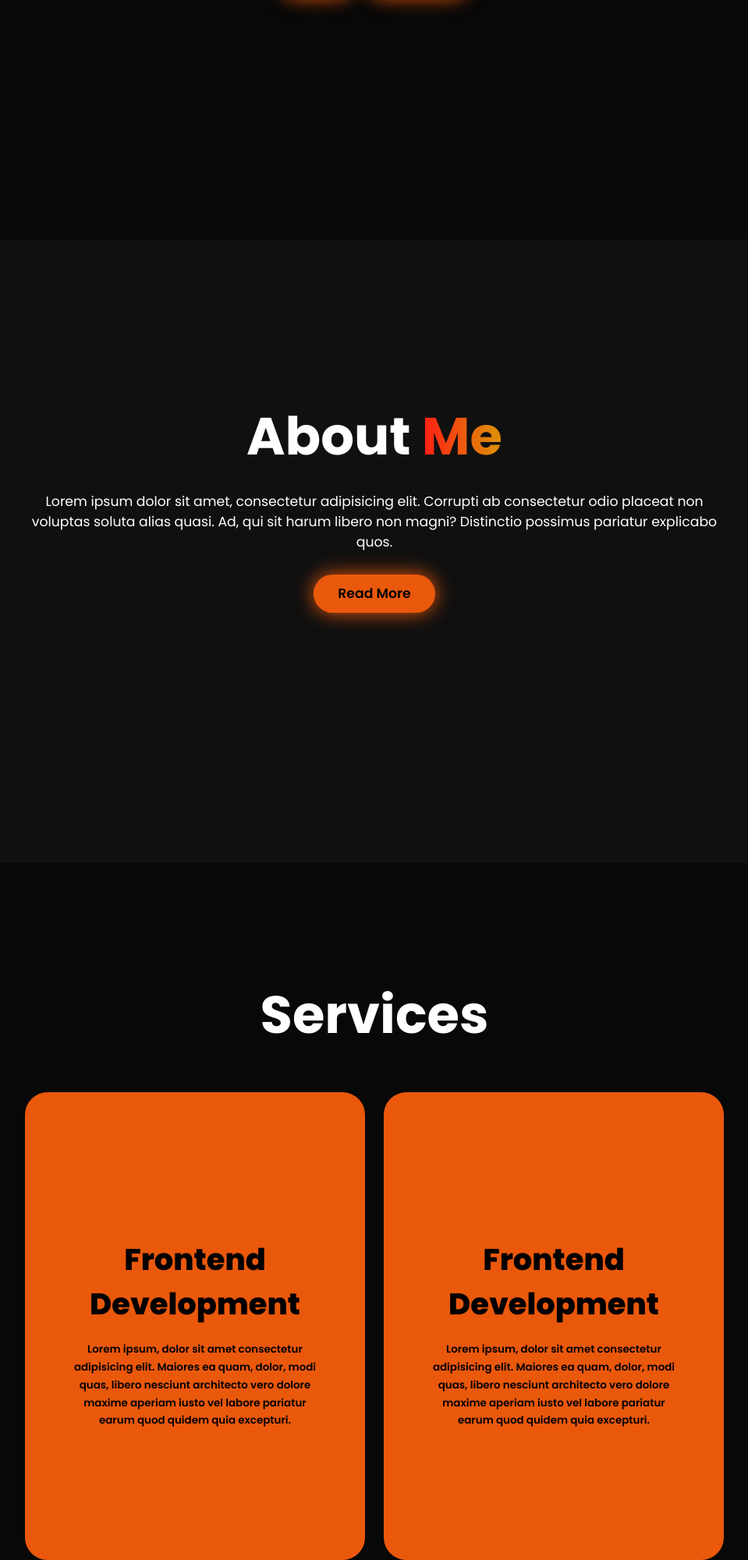
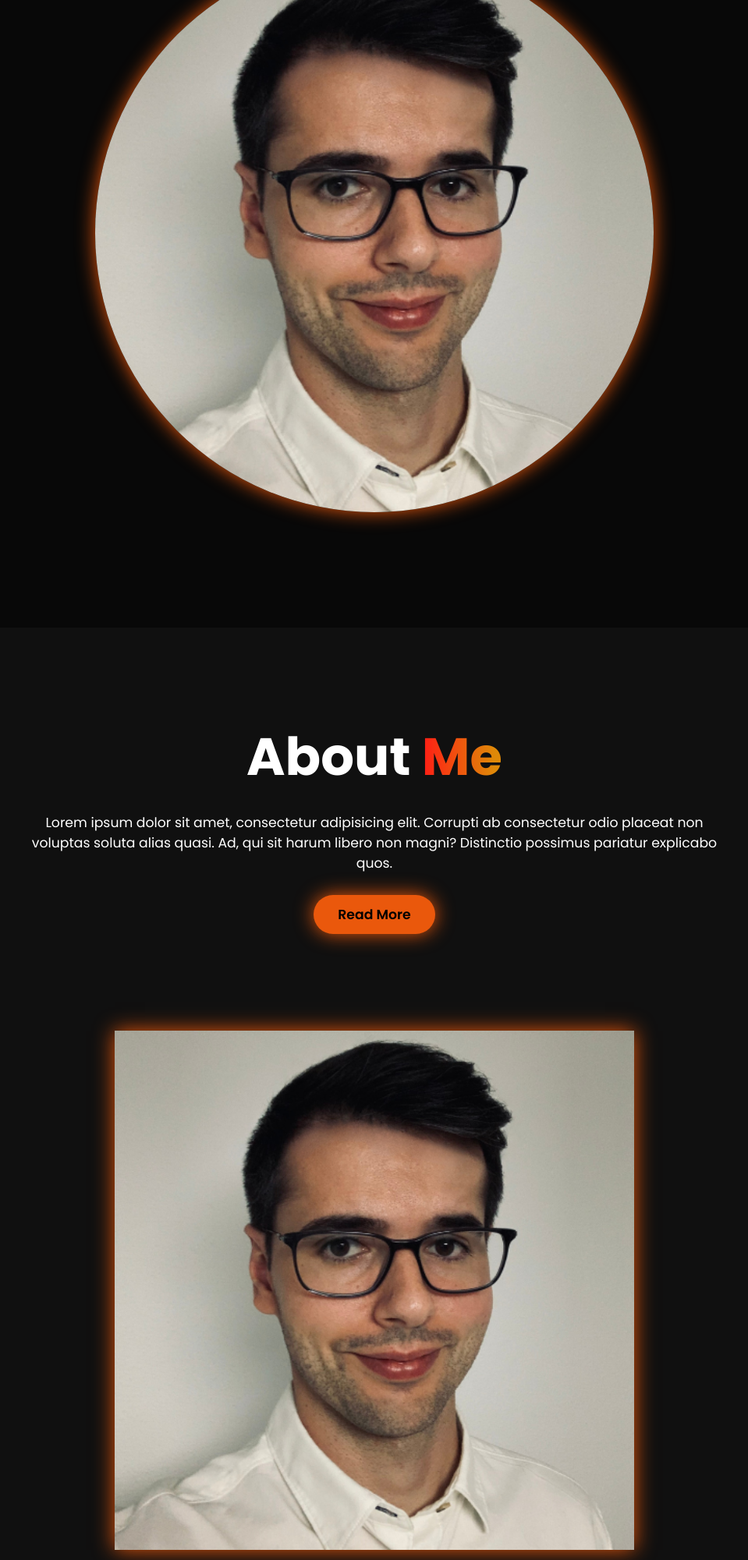
Before and after one commit to juanmajimenezolmedo/portfolio, a plain HTML site: page index.html in a window 1280 px wide. Shown: the part 589-2590 px from the top of the page at 78% size, without its empty margins (160-1119 px from the left). Drawn offline with nearby package versions, Linux system fonts and the light colour scheme.

Commit message:
Update index.html

```diff
--- a/index.html
+++ b/index.html
@@ -61,7 +61,7 @@
       </div>
 
       <div class="home-img">
-        <img src="/profile-pic.png" alt="">
+        <img src="./img/profile-pic.png" alt="">
       </div>
     </section>
 
@@ -72,7 +72,7 @@
     <section class="about">
 
       <div class="about-img">
-        <img src="/profile-pic.png" alt="">
+        <img src="./img/profile-pic.png" alt="">
       </div>
 
       <div class="about-content">
```
